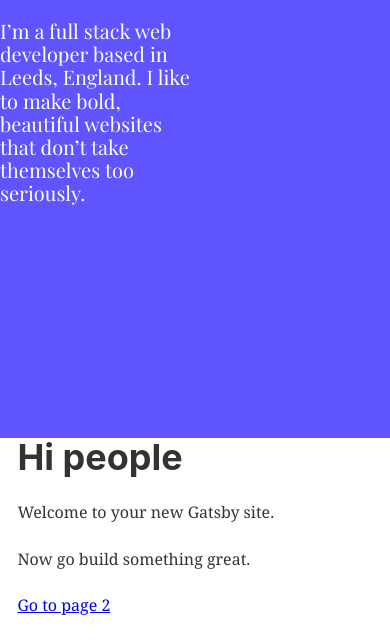
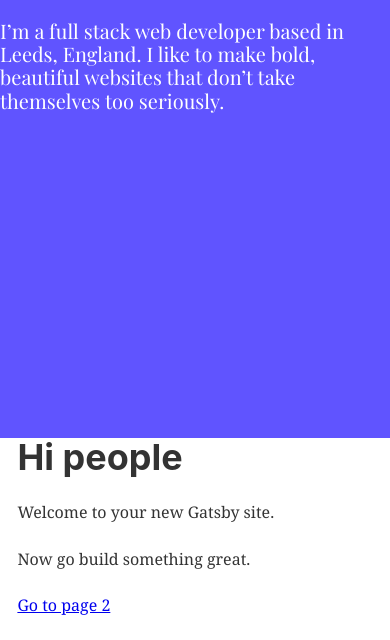
Before and after one commit to steoneill/ste-site-new, a Gatsby site: page / in a window 390 px wide. Shown: the part 279-919 px from the top of the page. Built offline with nearby package versions, Linux system fonts and the light colour scheme; Gatsby itself is replaced by a stand-in of ours; a web font is replaced by a local one.

Commit message:
mobile styling fix

```diff
--- a/src/components/header.js
+++ b/src/components/header.js
@@ -41,6 +41,10 @@ let HeaderTitle = styled.h1`
 let HeaderCopy = styled.p`
   font-family: ${props => props.theme.serif};
   width: 50%;
+
+  @media screen and (max-width: 768px){
+    width: 100%;
+  }
 `
 
 let Nav = styled.nav`
```
